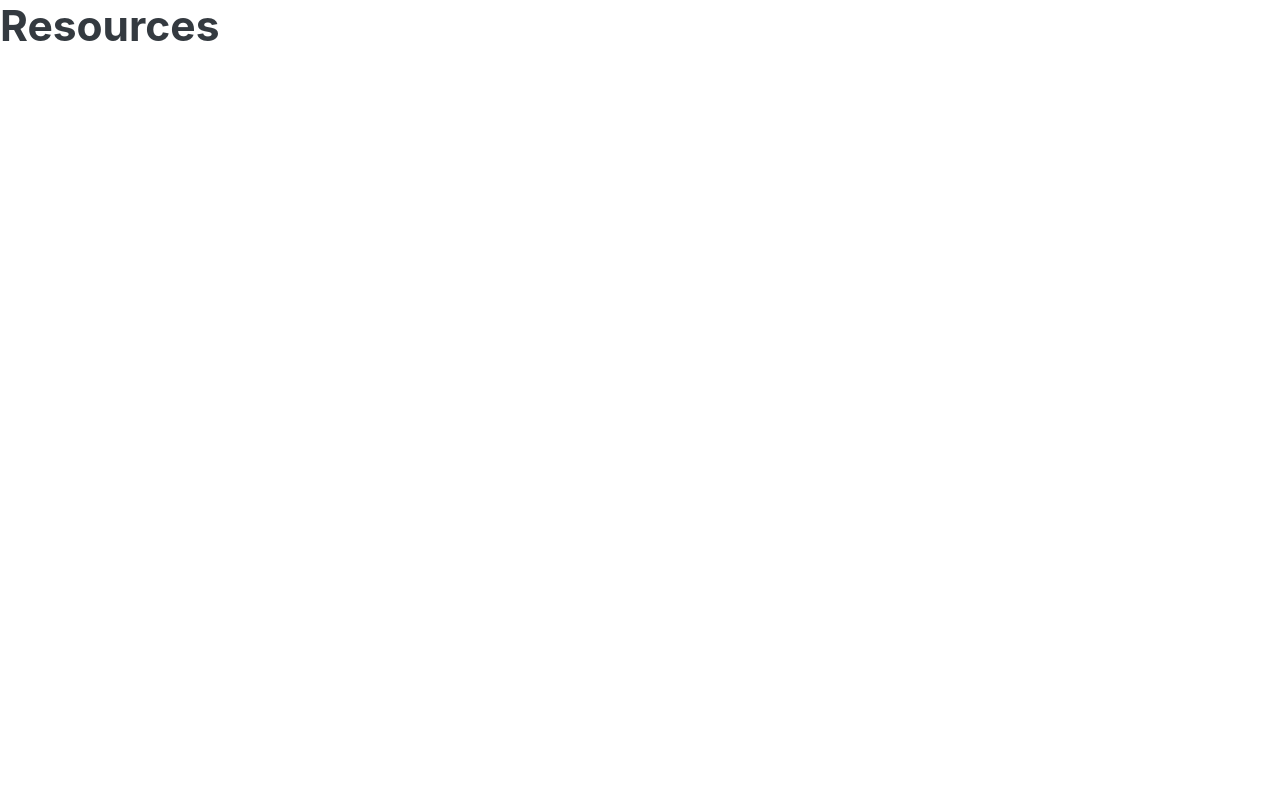
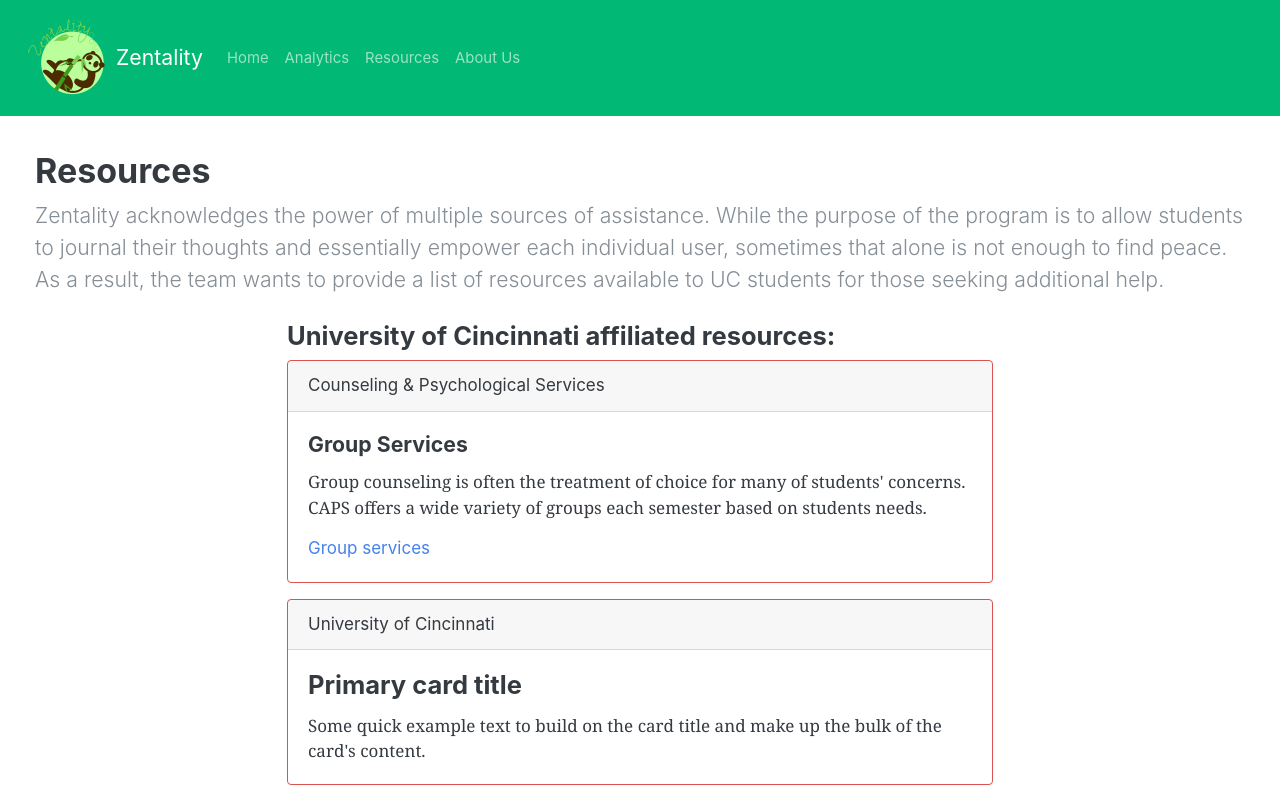
Before and after one commit to heavyslugs/zentality-Proto, a Vue app in the folder client/: page /#/resources in a window 1280 px wide. Shown: the top 799 px of the page. Built offline with nearby package versions, Linux system fonts and the light colour scheme.

Commit message:
Adding content to the Resources Page. Made a modification to About Us.

```diff
--- a/client/src/components/AboutUs.vue
+++ b/client/src/components/AboutUs.vue
@@ -42,7 +42,9 @@
     </div>
 
     <div class="container aboutus">
-
+      <h1>About Us</h1>
+      <p class="lead">The team at Zentality is devoted to empowering students to be in charge of their own mental healths. Each member of the team suffers from their own mental health issues and wants to end the stigma associated with it.</p>
+        <br/>
         <div class="row">
           <div class="col-lg-4">
             <img class="rounded" src="@/assets/claire.jpg" alt="Claire James" height="250">
--- a/client/src/components/Resources.vue
+++ b/client/src/components/Resources.vue
@@ -1,5 +1,75 @@
 <template>
-    <h1>Resources</h1>
+<div id="app">
+    <nav class="navbar navbar-expand-lg navbar-dark bg-dark">
+      <img alt="Vue logo" src="@/assets/logo.png" height="100px">
+      <a class="navbar-brand" href="#">Zentality</a>
+      <button class="navbar-toggler" type="button" data-toggle="collapse" data-target="#navbarColor02" aria-controls="navbarColor02" aria-expanded="false" aria-label="Toggle navigation">
+        <span class="navbar-toggler-icon"></span>
+      </button>
+
+      <div class="collapse navbar-collapse" id="navbarColor02">
+        <ul class="navbar-nav mr-auto">
+          <li class="nav-item">
+            <a class="nav-link" href="#/">Home</a>
+          </li>
+          <li class="nav-item">
+            <a class="nav-link" href="#/analytics">Analytics</a>
+          </li>
+          <li class="nav-item">
+            <a class="nav-link" href="#/resources">Resources</a>
+          </li>
+          <li class="nav-item">
+            <a class="nav-link" href="#/aboutus">About Us</a>
+          </li>
+        </ul>
+      </div>
+      <!-- Hiding Search Bar for now
+      <form class="form-inline my-2 my-lg-0">
+        <input class="form-control mr-sm-2" type="text" placeholder="Search">
+        <button class="btn btn-secondary my-2 my-sm-0" type="submit">Search</button>
+      </form>
+      -->
+    </nav>
+
+    <div class="content">
+        <h2>Resources</h2>
+        <p class="lead">Zentality acknowledges the power of multiple sources of assistance. While the purpose of the program is to allow students to journal their thoughts and essentially empower each individual user, sometimes that alone is not enough to find peace. As a result, the team wants to provide a list of resources available to UC students for those seeking additional help.</p>
+
+    <div class="cards">
+        <h4>University of Cincinnati affiliated resources:</h4>
+        <div class="card border-danger mb-3" style="max-width: 50rem;">
+            <div class="card-header">Counseling & Psychological Services</div>
+            <div class="card-body">
+                <h5 class="card-title">Group Services</h5>
+                <p class="card-text">Group counseling is often the treatment of choice for many of students' concerns. CAPS offers a wide variety of groups each semester based on students needs.</p>
+                <a href="https://uc.edu/campus-life/caps/student-services/treatment-services-options/group-counseling.html" target="_blank" class="card-link">Group services</a>
+            </div>
+        </div>
+
+        <div class="card border-danger mb-3" style="max-width: 50rem;">
+            <div class="card-header">University of Cincinnati</div>
+            <div class="card-body">
+                <h4 class="card-title">Primary card title</h4>
+                <p class="card-text">Some quick example text to build on the card title and make up the bulk of the card's content.</p>
+            </div>
+        </div>
+
+        <div class="card border-success mb-3" style="max-width: 50rem;">
+            <div class="card-header">University of Cincinnati</div>
+            <div class="card-body">
+                <h4 class="card-title">Primary card title</h4>
+                <p class="card-text">Some quick example text to build on the card title and make up the bulk of the card's content.</p>
+            </div>
+        </div>
+    </div>
+
+
+    </div>
+
+
+</div>
+
+
 </template>
 
 <script>
@@ -9,5 +79,13 @@ export default {
 </script>
 
 <style>
-
+.content {
+    padding: 35px;
+    margin: auto;
+}
+.cards {
+    width: 60%;
+    padding: 10px;
+    margin: auto;
+}
 </style>
```
